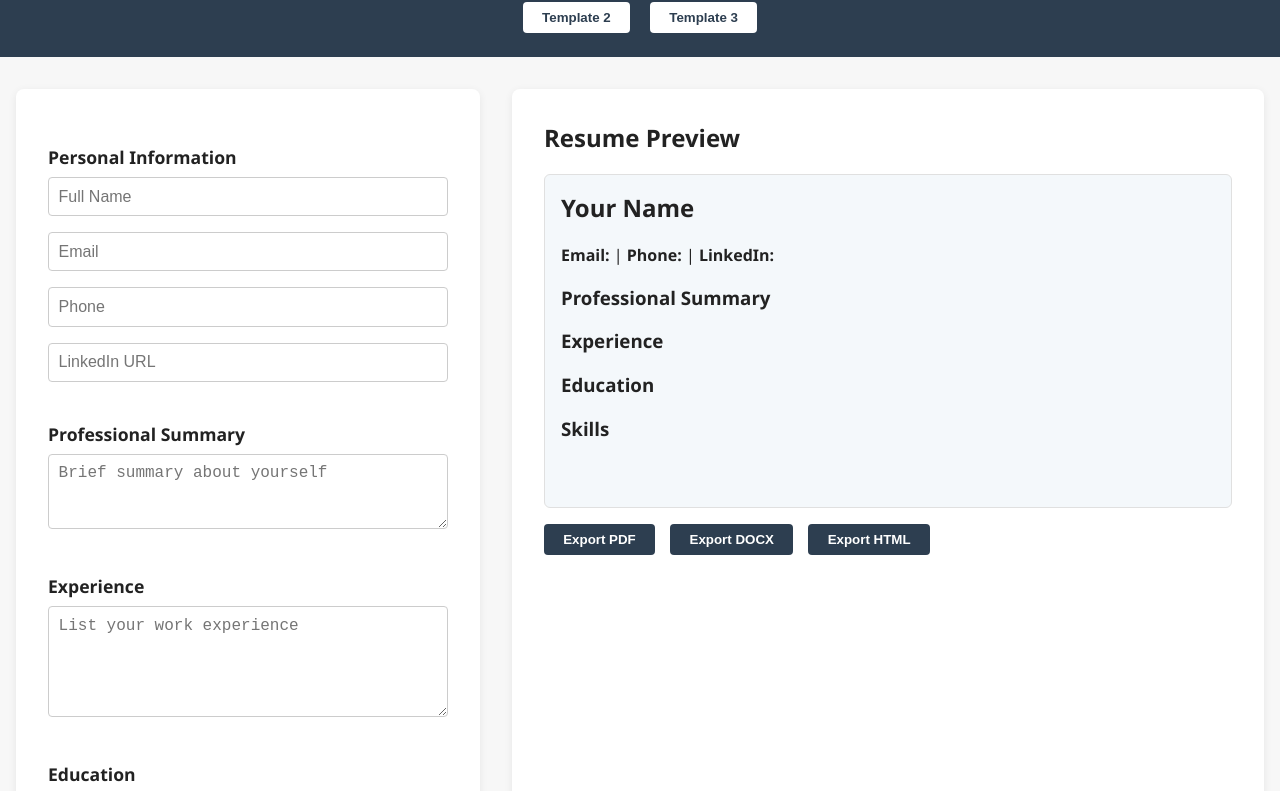
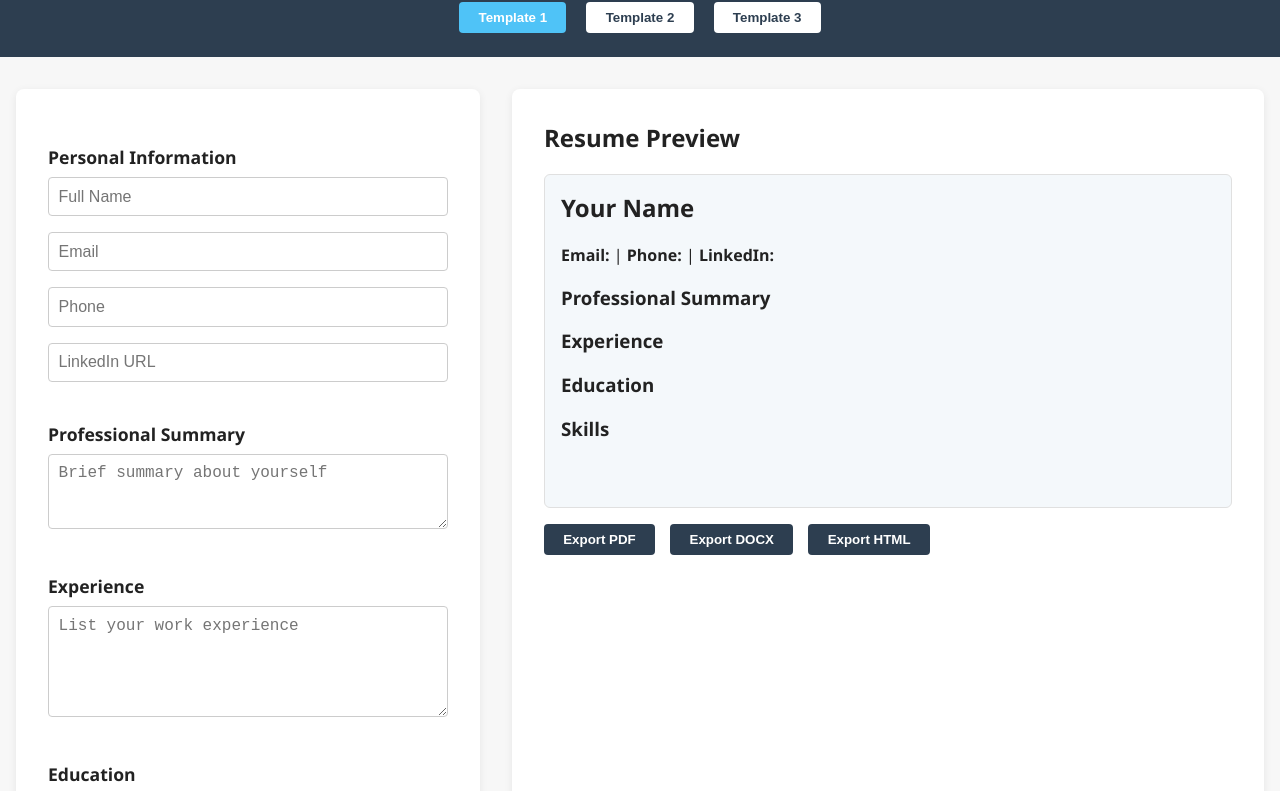
Before and after one commit to Miranda9820/Resume-Builder, a plain HTML site: page index.html in a window 1280 px wide. Shown: the part 65-856 px from the top of the page. Drawn offline with Linux system fonts and the light colour scheme.

Commit message:
Update index.html

```diff
--- a/index.html
+++ b/index.html
@@ -10,7 +10,7 @@
     <header>
         <h1>ATS AI Resume Builder</h1>
         <nav>
-
+            <button id="template1-btn">Template 1</button>
             <button id="template2-btn">Template 2</button>
             <button id="template3-btn">Template 3</button>
         </nav>
```
